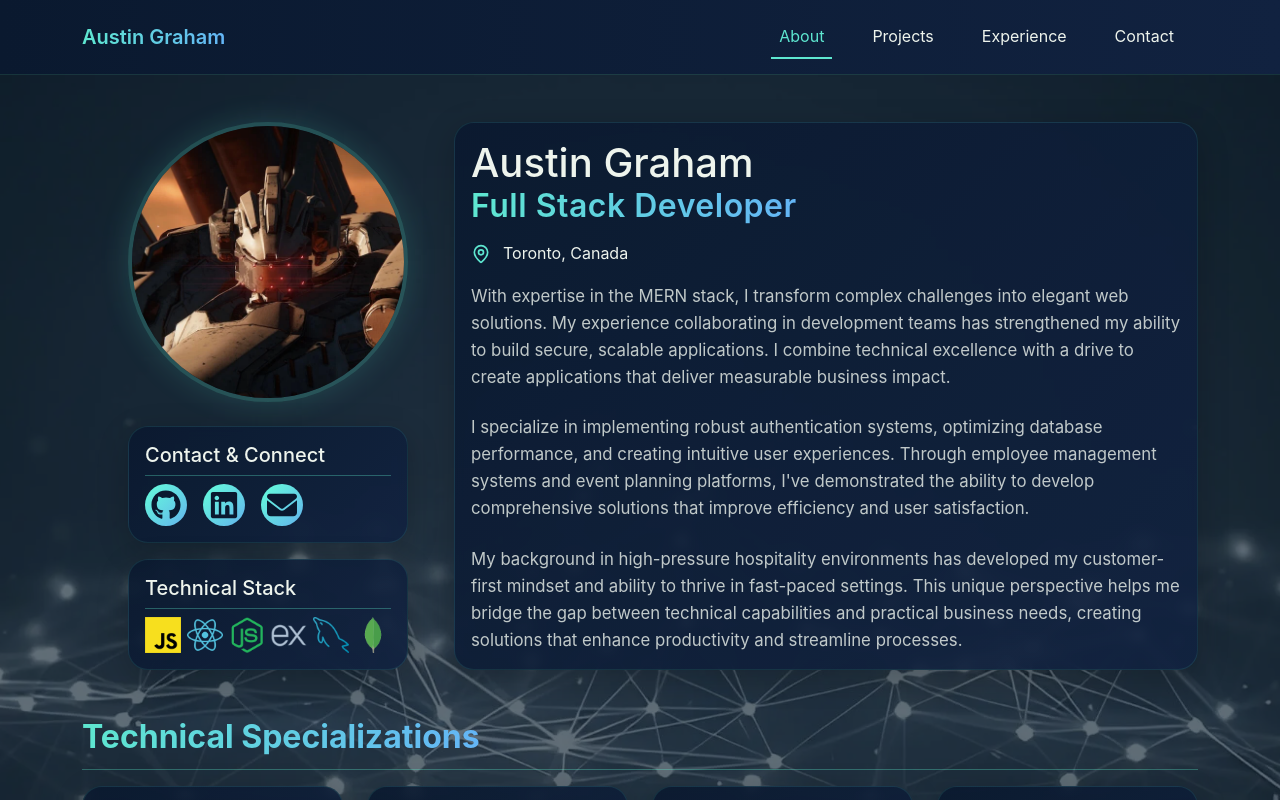
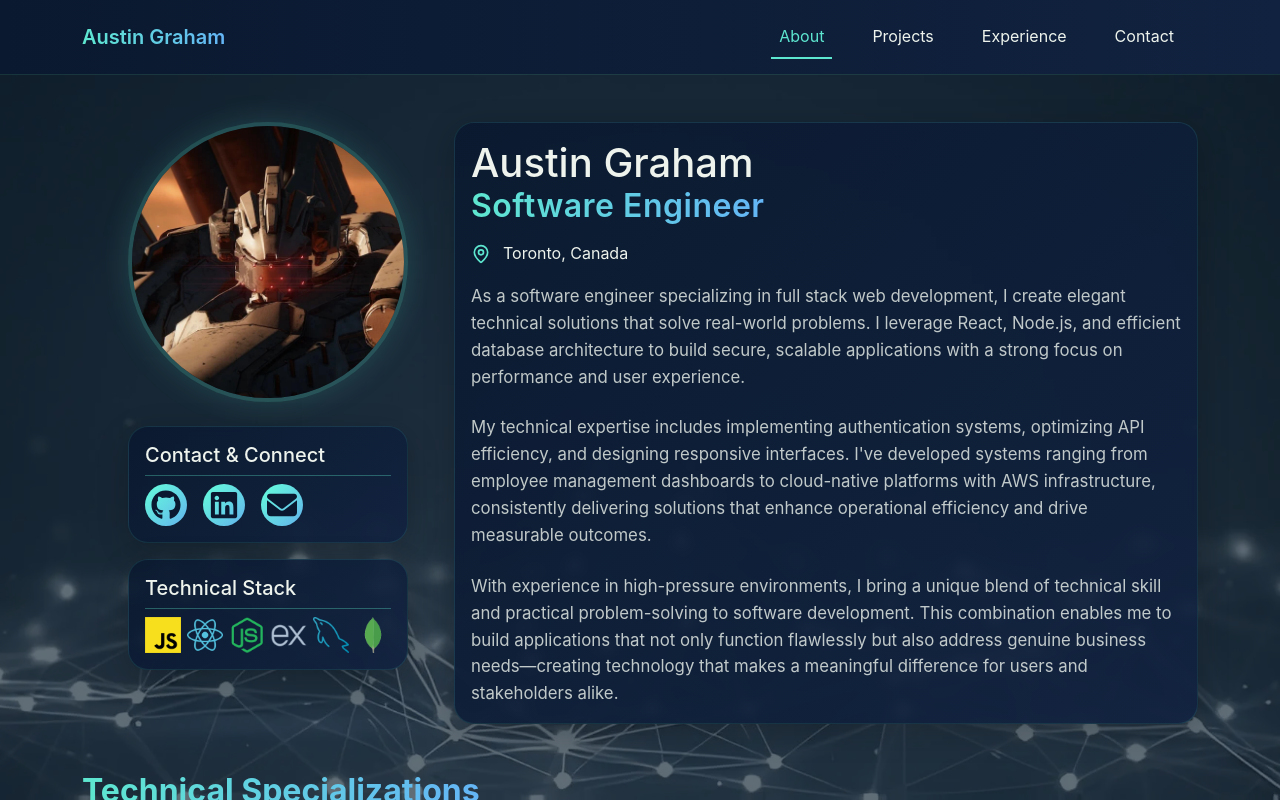
Before and after one commit to kyoriku/react-portfolio, a React (Vite) app: page / in a window 1280 px wide. Shown: the top 800 px of the page. Built offline with nearby package versions, Linux system fonts and the light colour scheme.

Commit message:
updated biography

```diff
--- a/src/pages/About/components/Biography.jsx
+++ b/src/pages/About/components/Biography.jsx
@@ -16,7 +16,7 @@ export const Biography = ({ animations }) => (
           Austin Graham
         </motion.h1>
         <motion.p variants={animations?.fadeUpStagger} className="card-subtitle h2 mb-3">
-          Full Stack Developer
+          Software Engineer
         </motion.p>
 
         <motion.div variants={animations?.fadeUpStagger}>
@@ -29,13 +29,13 @@ export const Biography = ({ animations }) => (
       <section className="bio" aria-label="Biography">
         <div className="card-text">
           <BiographyText animations={animations}>
-            With expertise in the MERN stack, I transform complex challenges into elegant web solutions. My experience collaborating in development teams has strengthened my ability to build secure, scalable applications. I combine technical excellence with a drive to create applications that deliver measurable business impact.
+            As a software engineer specializing in full stack web development, I create elegant technical solutions that solve real-world problems. I leverage React, Node.js, and efficient database architecture to build secure, scalable applications with a strong focus on performance and user experience.
           </BiographyText>
           <BiographyText animations={animations}>
-            I specialize in implementing robust authentication systems, optimizing database performance, and creating intuitive user experiences. Through employee management systems and event planning platforms, I've demonstrated the ability to develop comprehensive solutions that improve efficiency and user satisfaction.
+            My technical expertise includes implementing authentication systems, optimizing API efficiency, and designing responsive interfaces. I've developed systems ranging from employee management dashboards to cloud-native platforms with AWS infrastructure, consistently delivering solutions that enhance operational efficiency and drive measurable outcomes.
           </BiographyText>
           <BiographyText animations={animations} className="mb-0">
-            My background in high-pressure hospitality environments has developed my customer-first mindset and ability to thrive in fast-paced settings. This unique perspective helps me bridge the gap between technical capabilities and practical business needs, creating solutions that enhance productivity and streamline processes.
+            With experience in high-pressure environments, I bring a unique blend of technical skill and practical problem-solving to software development. This combination enables me to build applications that not only function flawlessly but also address genuine business needs—creating technology that makes a meaningful difference for users and stakeholders alike.
           </BiographyText>
         </div>
       </section>
```
